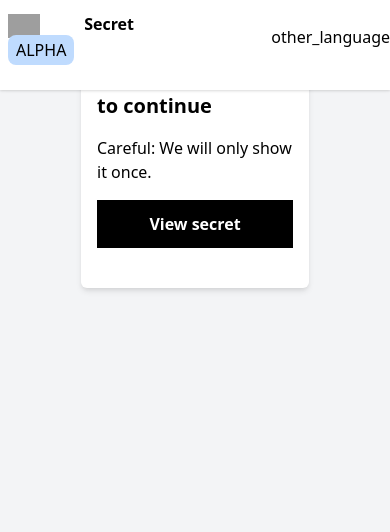
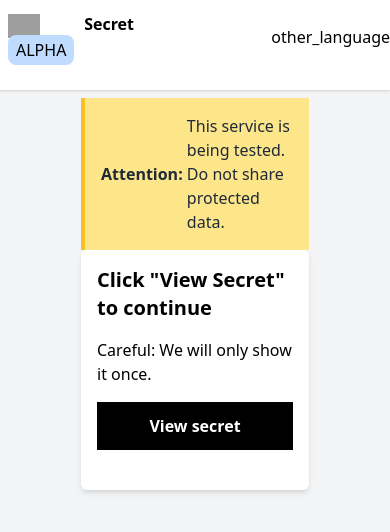
Before and after one commit to cds-snc/secret, a Python web app: template secret/chalicelib/templates/view.html in a window 390 px wide. Shown: the top 532 px of the page. Run offline with Jinja, Linux system fonts and the light colour scheme; the template is opened without the code that fills it, so the values that code supplies are empty; some libraries are stand-ins or nearby versions; grey boxes are pictures that could not be loaded.

Commit message:
fix: mobile view and warning message

```diff
--- a/secret/chalicelib/templates/base.html
+++ b/secret/chalicelib/templates/base.html
@@ -9,7 +9,7 @@
   <body class="bg-gray-100 font-sans leading-normal tracking-normal h-full">
     <div class="min-h-screen flex flex-col">
       <div class="flex-grow">
-        <nav class="bg-white fixed w-full z-10 top-0 shadow" id="header">
+        <nav class="bg-white w-full z-10 top-0 shadow" id="header">
           <div class="w-full container mx-auto flex flex-wrap items-center mt-0 pt-3 pb-3 md:pb-0">
             <div class="pl-2 pb-4 w-1/2 md:pl-0">
               <a class="text-gray-900 text-base no-underline font-bold xl:text-xl hover:no-underline" href="/{{lang}}" aria-label="{{ _("Government of Canada") }}">
@@ -25,7 +25,7 @@
             </div>
           </div>
         </nav>
-        <div class="container w-full mx-auto pt-10 h-full">
+        <div class="container w-full mx-auto h-full">
           <div class="w-full px-4 mb-16 text-gray-800 leading-normal md:px-0 md:mt-8">
             <div class="flex flex-col flex-1 max-h-full pl-2 pr-2 rounded-md xl:pr-4">
               <main class="flex-1 pt-2">
--- a/secret/chalicelib/templates/index.html
+++ b/secret/chalicelib/templates/index.html
@@ -1,5 +1,9 @@
 {% extends "base.html" %}
 {% block body %}
+<div class="flex bg-yellow-200 border-l-4 border-yellow-400 p-4 items-center justify-center m-auto w-2/3" role="alert">
+  <span class="font-bold">{{_("Attention")}}:&nbsp;</span>
+  <span>{{_("This service is being tested. Do not share protected data.")}}</p>
+</div>
 <div id="generate-div" class="p-4 text-black bg-white rounded-md shadow-md m-auto w-2/3">
   <div class="flex items-center justify-center">
     <span class="text-xl font-semibold">{{_("Paste a password, secret message or private link below.")}}</span>
--- a/secret/chalicelib/templates/view.html
+++ b/secret/chalicelib/templates/view.html
@@ -1,5 +1,9 @@
 {% extends "base.html" %}
 {% block body %}
+<div class="flex bg-yellow-200 border-l-4 border-yellow-400 p-4 items-center justify-center m-auto w-2/3" role="alert">
+  <span class="font-bold">{{_("Attention")}}:&nbsp;</span>
+  <span>{{_("This service is being tested. Do not share protected data.")}}</p>
+</div>
 <div id="confirm-div" class="p-4 text-black bg-white rounded-md shadow-md m-auto w-2/3">
   <div class="flex items-center justify-left mb-4">
     <span class="text-xl font-semibold">{{_("Click \"View Secret\" to continue")}}</span>
```
Also changed, not shown: secret/chalicelib/locales/en/LC_MESSAGES/base.po, secret/chalicelib/locales/fr/LC_MESSAGES/base.po, 3 other files.
